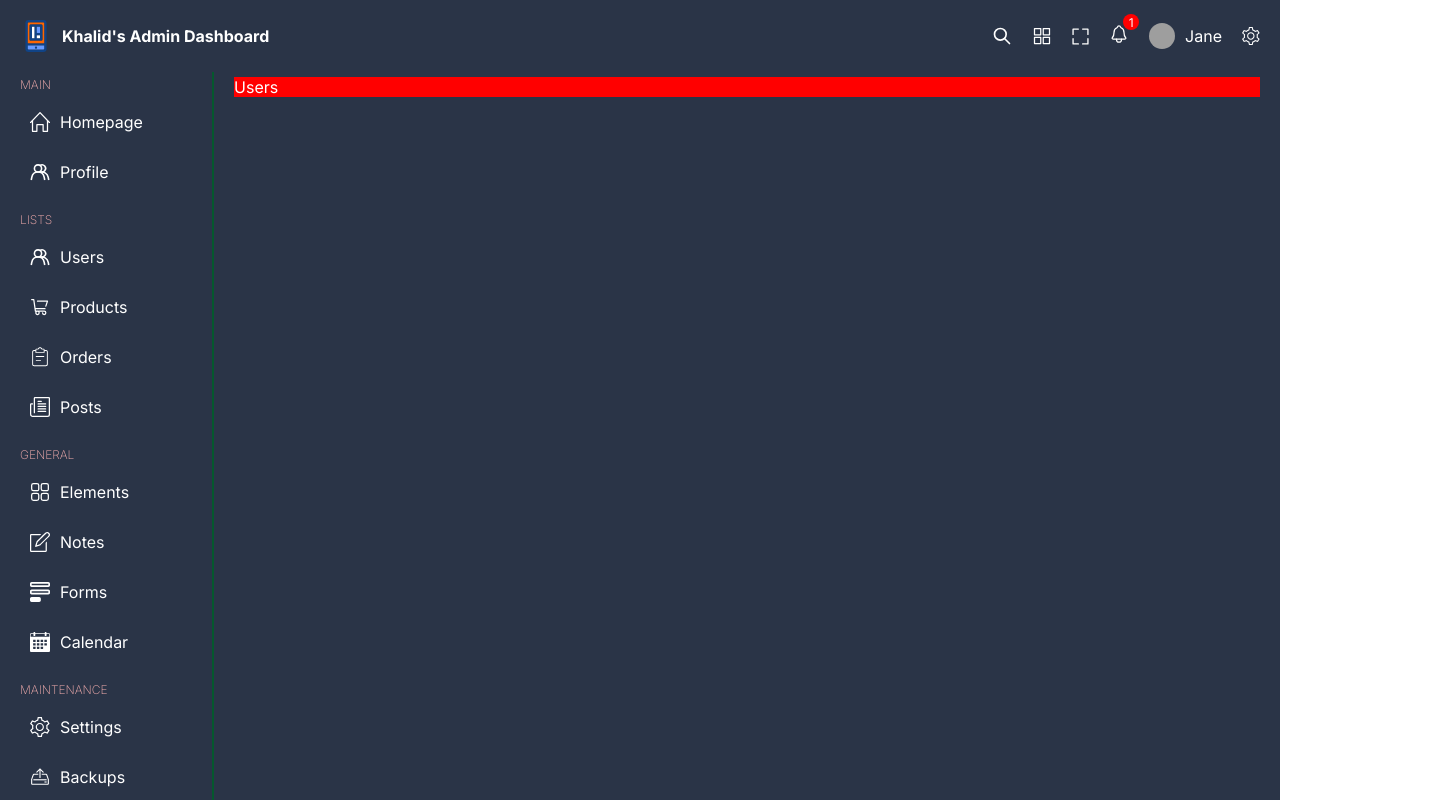
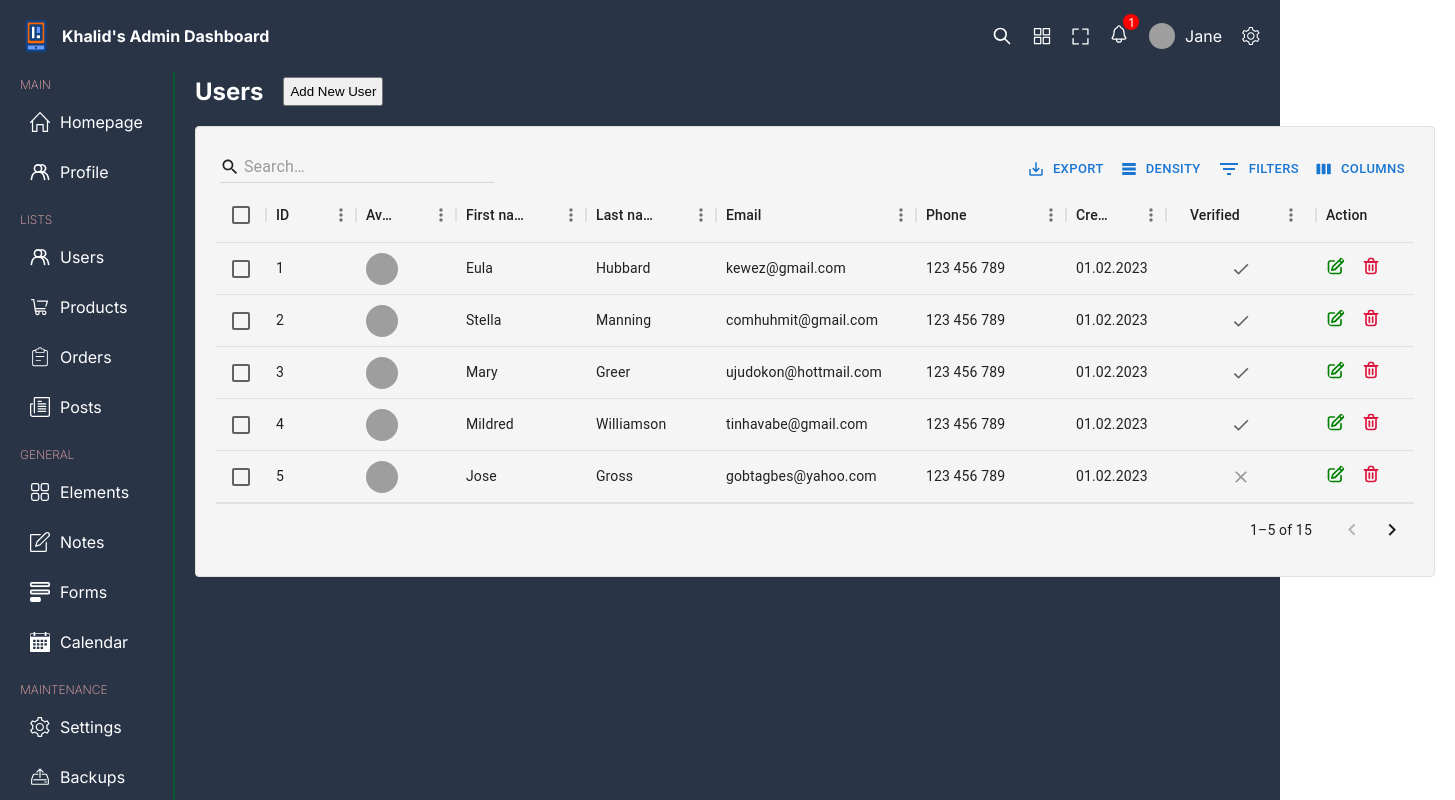
Before and after one commit to Khalid-Najmeddine/React-Admin-Dashboard, a React (Vite) app: page /users in a window 1280 px wide. Shown: the top 800 px of the page, 1455 px wide, since content can reach past the window. Built offline with nearby package versions, Linux system fonts and the light colour scheme; grey boxes are pictures that could not be loaded; the HTML template or start-up script is replaced by a standard one.

Commit message:
feat: React MUI DataGrid for displaying and interacting with a list of users. DataTable.tsx is designed to be reusable for different data sets and Users.tsx utilizies the DataTable component to display user data.

```diff
--- a/package.json
+++ b/package.json
@@ -10,6 +10,11 @@
     "preview": "vite preview"
   },
   "dependencies": {
+    "@emotion/react": "^11.11.3",
+    "@emotion/styled": "^11.11.0",
+    "@mui/material": "^5.15.10",
+    "@mui/system": "^5.4.1",
+    "@mui/x-data-grid": "^6.19.4",
     "react": "^18.2.0",
     "react-dom": "^18.2.0",
     "react-router-dom": "^6.22.0",
--- a/src/components/BigChartBox/BigChartBox.tsx
+++ b/src/components/BigChartBox/BigChartBox.tsx
@@ -1,4 +1,4 @@
-import { ResponsiveContainer, AreaChart, CartesianGrid, XAxis, YAxis, Tooltip, Area } from "recharts"
+import { ResponsiveContainer, AreaChart, XAxis, YAxis, Tooltip, Area } from "recharts"
 import "./BigChartBox.scss"
 
 const bigChartData = [
--- /dev/null
+++ b/src/components/DataTable/DataTable.scss
@@ -0,0 +1,31 @@
+.data-Table {
+
+  .data-Grid {
+    background: rgb(245, 245, 245);
+    padding: 20px;
+
+    .MuiDataGrid-toolbarContainer {
+      flex-direction: row-reverse;
+    }
+
+    img {
+      width: 32px;
+      height: 32px;
+      border-radius: 50%;
+      object-fit: cover;
+    }
+
+    .action {
+      display: flex;
+      gap: 15px;
+
+      img {
+        width: 20px;
+        height: 20px;
+        cursor: pointer;
+      }
+    }
+
+  }
+
+}
--- /dev/null
+++ b/src/components/DataTable/DataTable.tsx
@@ -0,0 +1,65 @@
+import { DataGrid, GridColDef, GridToolbar } from "@mui/x-data-grid"
+import "./DataTable.scss"
+import { Link } from "react-router-dom"
+
+type Props = {
+  dataTableColumns: GridColDef[],
+  dataTableRows: object[]
+  slug: string
+}
+
+const DataTable = (props:Props) => {
+
+  const handleDelete = (id:number) => {
+    //dele the item
+    //axios.delete(`/api/${props.slug}/${id}`)
+    console.log(id + " has been deleted!")
+  }
+
+  const actionColumn:GridColDef = {
+    field:"action",
+    headerName:"Action",
+    width:200,
+    renderCell:(params) => {
+      return (
+        <div className="action">
+          <Link to={`/${props.slug}/${params.row.id}`}>
+            <img src="/view.svg" alt="" />
+          </Link>
+          <div className="delete" onClick={() => handleDelete(params.row.id)}>
+            <img src="/delete.svg" alt="" />
+          </div>
+        </div>
+      )
+    }
+  }
+
+  return (
+    <div className="data-Table">
+      <DataGrid
+        className="data-Grid"
+        rows={props.dataTableRows}
+        columns={[...props.dataTableColumns, actionColumn]}
+        initialState={{
+          pagination: {
+            paginationModel: {
+              pageSize: 5,
+            },
+          },
+        }}
+        slots={{toolbar:GridToolbar}}
+        slotProps={{
+          toolbar: {
+            showQuickFilter: true,
+            quickFilterProps: {debounceMs: 500}
+          }
+        }}
+        pageSizeOptions={[5]}
+        checkboxSelection
+        disableRowSelectionOnClick
+      />
+    </div>
+  )
+}
+
+export default DataTable
--- a/src/data.ts
+++ b/src/data.ts
@@ -317,7 +317,7 @@
     img: "https://images.pexels.com/photos/8405873/pexels-photo-8405873.jpeg?auto=compress&cs=tinysrgb&w=1600&lazy=load",
     lastName: "Hubbard",
     firstName: "Eula",
-    email: "kewez@@gmail.com",
+    email: "kewez@gmail.com",
     phone: "123 456 789",
     createdAt: "01.02.2023",
     verified: true,
--- a/src/pages/Users/Users.scss
+++ b/src/pages/Users/Users.scss
@@ -1,3 +1,14 @@
 .users{
-  background-color: rgb(255, 0, 0);
+
+  .info {
+    display: flex;
+    align-items: center;
+    gap: 20px;
+    margin-bottom: 20px;
+
+    button {
+      padding: 5px;
+      cursor: pointer;
+    }
+  }
 }
--- a/src/pages/Users/Users.tsx
+++ b/src/pages/Users/Users.tsx
@@ -1,8 +1,32 @@
+import { GridColDef, GridValueGetterParams } from "@mui/x-data-grid";
+import DataTable from "../../components/DataTable/DataTable"
 import "./Users.scss"
+import { userRows } from "../../data";
+
+const dataTableColumns: GridColDef[] = [
+  { field:'id', headerName: 'ID', width: 90 },
+  { field: "img", headerName: "Avatar", width: 100,
+    renderCell: (params) => {
+      return <img src={params.row.img || "/noavatar.png"} alt="" />
+    }
+  },
+  { field:'firstName', type:"string", headerName:'First name', width:130 },
+  { field:'lastName', type:"string", headerName:'Last name', width:130 },
+  { field:'email',type:"string", headerName:'Email', width:200 },
+  { field:"phone", type:"string", headerName:"Phone", width:150 },
+  { field:"createdAt", type:"string", headerName:"Created At", width:100 },
+  { field:"verified", type:"boolean", headerName:"Verified", width:150 },
+];
 
 const Users = () => {
   return (
-    <div className="users">Users</div>
+    <div className="users">
+      <div className="info">
+        <h2>Users</h2>
+        <button>Add New User</button>
+      </div>
+      <DataTable slug="users" dataTableColumns={dataTableColumns} dataTableRows={userRows}/>
+    </div>
   )
 }
 
```
